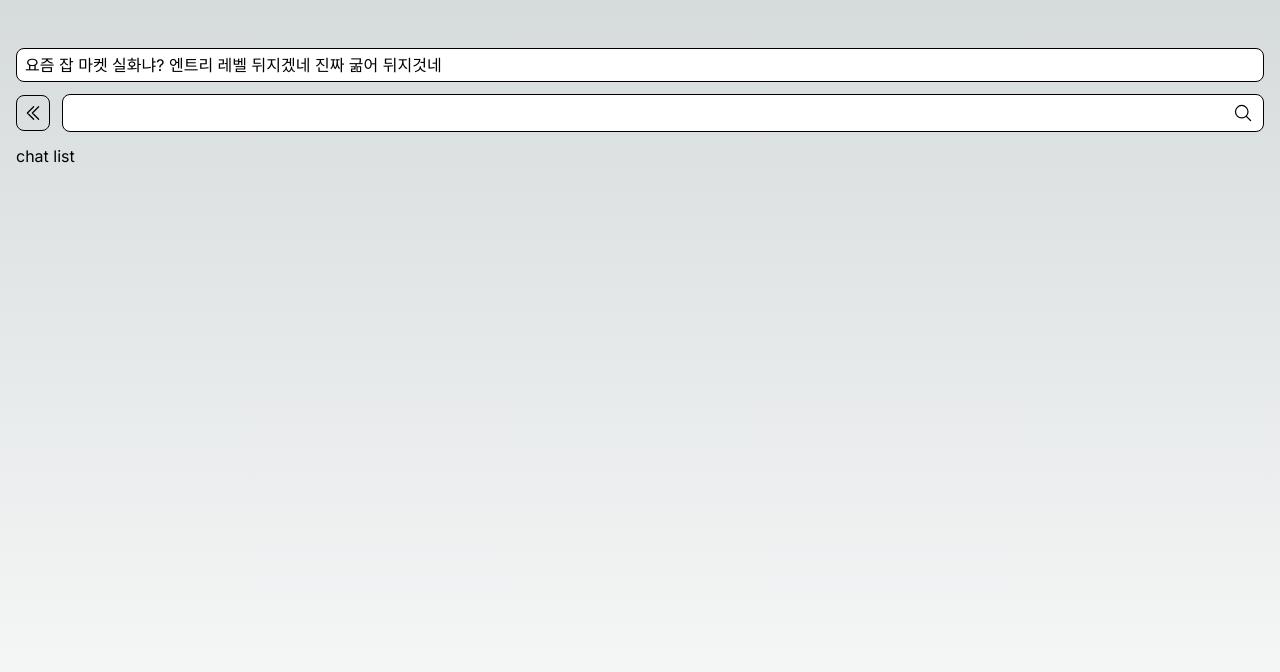
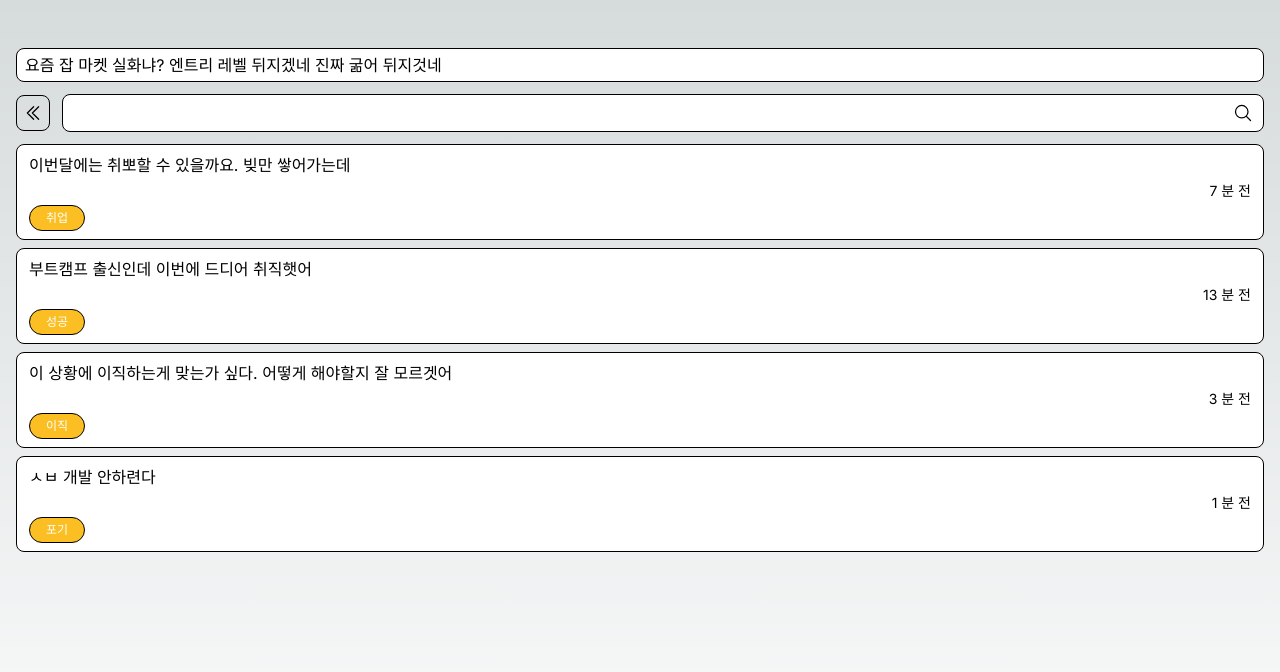
Before and after one commit to hhkimmm9/soop-sok, a Next.js app: page /chat/list in a window 1280 px wide. Shown: the top 672 px of the page. Built offline with nearby package versions, Linux system fonts and the light colour scheme.

Commit message:
Create 'chat list' page and construct basic layout.

```diff
--- /dev/null
+++ b/app/(pages)/chat/components/Chat.tsx
@@ -0,0 +1,46 @@
+import Link from 'next/link';
+
+import { IChat } from '@/app/interfaces'
+
+const Chat = ({
+  chat
+} : {
+  chat: IChat
+}) => {
+  return (
+    <Link href={`/chat/${1}`}>
+      <div className='
+        bg-white border border-black px-3 py-2 rounded-lg
+        flex flex-col gap-1
+      '>
+        {/* title */}
+        <div className=''>
+          <p className='w-min truncate'>{ chat.title }</p>
+        </div>
+
+        {/* chat info: created_at */}
+        <div className='flex justify-end'>
+          <p className='text-sm '>{ chat.createdAt } 분 전</p>
+        </div>
+
+        {/* topic, buttons */}
+        <div className='flex justify-between'>
+          {/* bubble */}
+          <div className='
+            border rounded-full px-4 py-1 border-black bg-amber-400
+            text-xs text-white
+          '>
+            <span>{ chat.topic }</span>
+          </div>
+
+          {/* buttons */}
+          <div>
+            {/*  */}
+          </div>
+        </div>
+      </div>
+    </Link>
+  )
+}
+
+export default Chat
--- a/app/(pages)/chat/list/page.tsx
+++ b/app/(pages)/chat/list/page.tsx
@@ -1,9 +1,45 @@
-import React from 'react'
+import Banner from '@/app/components/Banner';
+import InteractionArea from '@/app/components/InteractionArea';
+import Chat from '@/app/(pages)/chat/components/Chat';
 
-import Banner from '@/app/components/Banner'
-import InteractionArea from '@/app/components/InteractionArea'
+import { IChat } from '@/app/interfaces';
 
 const page = () => {
+  var chats = ([
+    {
+      _id: '1',
+      title: '이번달에는 취뽀할 수 있을까요. 빚만 쌓어가는데',
+      topic: '취업',
+      capacity: 3,
+      occupiedBy: 2,
+      createdAt: 7
+    },
+    {
+      _id: '2',
+      title: '부트캠프 출신인데 이번에 드디어 취직햇어',
+      topic: '성공',
+      capacity: 3,
+      occupiedBy: 2,
+      createdAt: 13
+    },
+    {
+      _id: '3',
+      title: '이 상황에 이직하는게 맞는가 싶다. 어떻게 해야할지 잘 모르겟어',
+      topic: '이직',
+      capacity: 3,
+      occupiedBy: 2,
+      createdAt: 3
+    },
+    {
+      _id: '4',
+      title: 'ㅅㅂ 개발 안하련다',
+      topic: '포기',
+      capacity: 3,
+      occupiedBy: 2,
+      createdAt: 1
+    }
+  ]);
+
   return (
     <div className='
       w-screen min-h-screen my-12 px-4
@@ -13,9 +49,14 @@ const page = () => {
 
       <InteractionArea />
 
-      chat list
+      {/* chat list */}
+      <div className='flex flex-col gap-2'>
+        { chats.map((chat: IChat) => (
+          <Chat key={chat._id} chat={chat} />
+        ))}
+      </div>
     </div>
   )
-}
+};
 
-export default page
+export default page;
--- a/app/interfaces/index.ts
+++ b/app/interfaces/index.ts
@@ -3,3 +3,12 @@ export interface IMessage {
   "sentBy": string;
   "content": string;
 }
+
+export interface IChat {
+  "_id": string;
+  "title": string;
+  "topic": string;
+  "capacity": number;
+  "occupiedBy": number;
+  "createdAt": number;
+}
```
